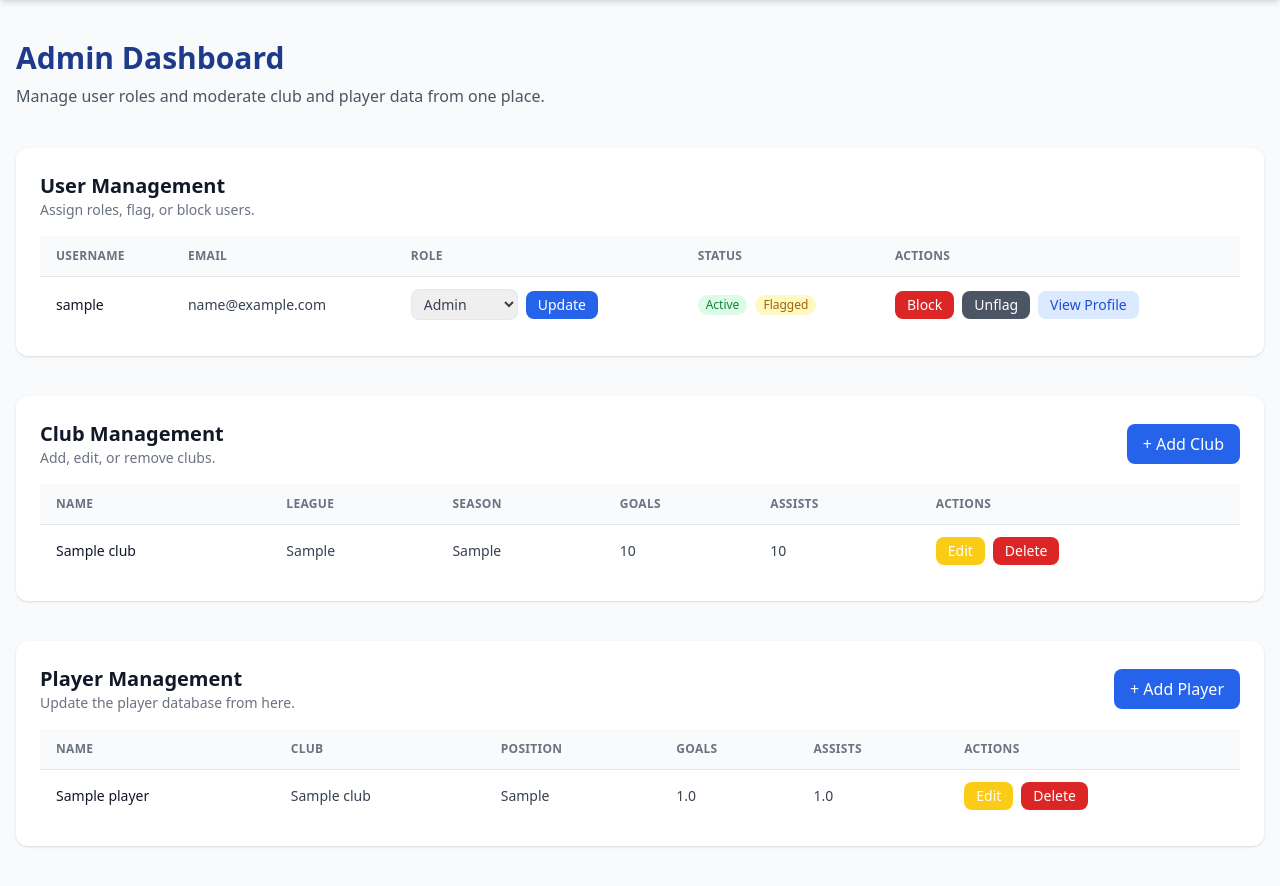
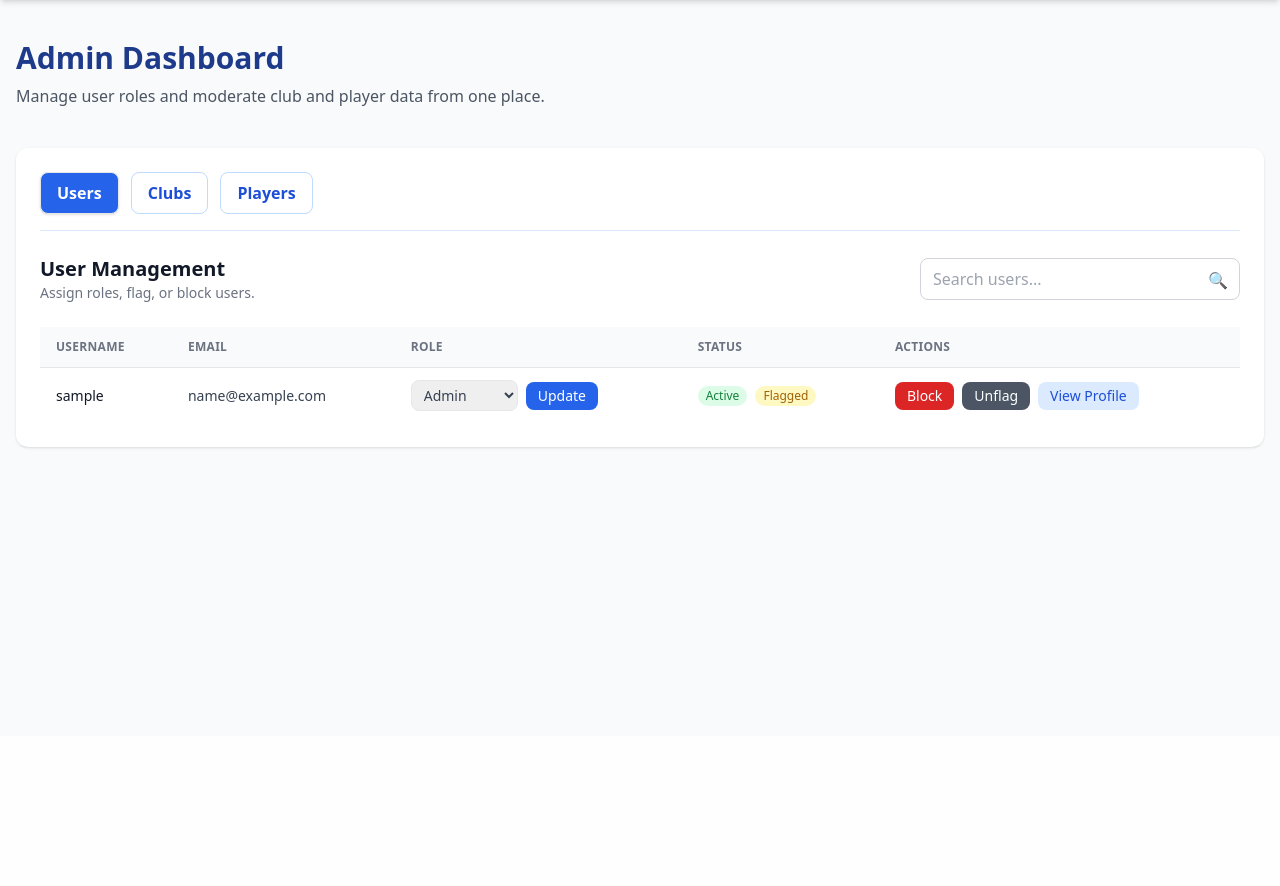
Before and after one commit to pbp-kelompok-B04/goalytics, a Django app: page /adminpanel/ in a window 1280 px wide. Shown: the part 64-950 px from the top of the page. After the commit the page ends 513 px from the top, so only its background shows below. Run offline with Django 5.2, Linux system fonts and the light colour scheme; a user stored in the database is signed in; tables that the repository leaves empty hold one stand-in row (values such as "Sample post"); grey boxes marked "Sample" are stand-in pictures; some libraries are stand-ins or nearby versions.

Commit message:
Admin Panel Enhancement, Added Search Feature

```diff
--- a/adminpanel/templates/adminpanel/dashboard.html
+++ b/adminpanel/templates/adminpanel/dashboard.html
@@ -8,11 +8,38 @@
     <p class="text-gray-600 mt-2">Manage user roles and moderate club and player data from one place.</p>
   </div>
 
-  <section class="bg-white shadow rounded-xl p-6">
-    <div class="flex items-center justify-between mb-4">
+  <div class="bg-white shadow rounded-xl p-4 sm:p-6">
+    <div class="flex flex-wrap gap-3 border-b border-blue-100 pb-4 mb-6">
+      <button type="button"
+              class="section-tab px-4 py-2 rounded-lg border border-blue-200 text-blue-700 font-semibold transition focus:outline-none focus:ring-2 focus:ring-blue-300"
+              data-target-section="users">
+        Users
+      </button>
+      <button type="button"
+              class="section-tab px-4 py-2 rounded-lg border border-blue-200 text-blue-700 font-semibold transition focus:outline-none focus:ring-2 focus:ring-blue-300"
+              data-target-section="clubs">
+        Clubs
+      </button>
+      <button type="button"
+              class="section-tab px-4 py-2 rounded-lg border border-blue-200 text-blue-700 font-semibold transition focus:outline-none focus:ring-2 focus:ring-blue-300"
+              data-target-section="players">
+        Players
+      </button>
+    </div>
+
+    <div class="space-y-12">
+      <section class="admin-section space-y-6" data-section="users">
+        <div class="flex flex-col md:flex-row md:items-center md:justify-between gap-4">
           <div>
             <h2 class="text-xl font-semibold text-gray-900">User Management</h2>
             <p class="text-sm text-gray-500">Assign roles, flag, or block users.</p>
+          </div>
+          <div class="relative max-w-xs w-full">
+            <input type="text"
+                   placeholder="Search users..."
+                   class="w-full border border-gray-300 rounded-lg px-3 py-2 pr-9 focus:outline-none focus:ring-2 focus:ring-blue-300"
+                   data-search-input="users">
+            <span class="absolute right-3 top-2.5 text-gray-400">🔍</span>
           </div>
         </div>
         <div class="overflow-x-auto">
@@ -29,7 +56,7 @@
             <tbody class="divide-y divide-gray-100 text-sm text-gray-700">
               {% for user in users %}
                 {% with profile=user.profile %}
-            <tr class="hover:bg-gray-50 transition">
+                <tr class="hover:bg-gray-50 transition" data-search-row="users">
                   <td class="px-4 py-3 font-medium text-gray-900">{{ user.username }}</td>
                   <td class="px-4 py-3">{{ user.email|default:"-" }}</td>
                   <td class="px-4 py-3">
@@ -94,21 +121,33 @@
                   <td colspan="5" class="px-4 py-6 text-center text-gray-500">No users found.</td>
                 </tr>
               {% endfor %}
+              <tr data-no-results="users" class="hidden">
+                <td colspan="5" class="px-4 py-6 text-center text-gray-500">No users match your search.</td>
+              </tr>
             </tbody>
           </table>
         </div>
       </section>
 
-  <section class="bg-white shadow rounded-xl p-6">
-    <div class="flex items-center justify-between mb-4">
+      <section class="admin-section space-y-6 hidden" data-section="clubs">
+        <div class="flex flex-col md:flex-row md:items-center md:justify-between gap-4">
           <div>
             <h2 class="text-xl font-semibold text-gray-900">Club Management</h2>
             <p class="text-sm text-gray-500">Add, edit, or remove clubs.</p>
+          </div>
+          <div class="flex items-center gap-3 w-full md:w-auto">
+            <div class="relative flex-1 md:flex-none md:w-64">
+              <input type="text"
+                     placeholder="Search clubs..."
+                     class="w-full border border-gray-300 rounded-lg px-3 py-2 pr-9 focus:outline-none focus:ring-2 focus:ring-blue-300"
+                     data-search-input="clubs">
+              <span class="absolute right-3 top-2.5 text-gray-400">🔍</span>
             </div>
             <a href="{% url 'adminpanel:club_create' %}"
                class="inline-flex items-center gap-2 bg-blue-600 text-white px-4 py-2 rounded-lg hover:bg-blue-500 transition">
               + Add Club
             </a>
+          </div>
         </div>
         <div class="overflow-x-auto">
           <table class="min-w-full divide-y divide-gray-200">
@@ -124,7 +163,7 @@
             </thead>
             <tbody class="divide-y divide-gray-100 text-sm text-gray-700">
               {% for club in clubs %}
-            <tr class="hover:bg-gray-50 transition">
+                <tr class="hover:bg-gray-50 transition" data-search-row="clubs">
                   <td class="px-4 py-3 font-medium text-gray-900">{{ club.name }}</td>
                   <td class="px-4 py-3">{{ club.league|default:"-" }}</td>
                   <td class="px-4 py-3">{{ club.season|default:"-" }}</td>
@@ -144,21 +183,33 @@
                   <td colspan="6" class="px-4 py-6 text-center text-gray-500">No clubs found.</td>
                 </tr>
               {% endfor %}
+              <tr data-no-results="clubs" class="hidden">
+                <td colspan="6" class="px-4 py-6 text-center text-gray-500">No clubs match your search.</td>
+              </tr>
             </tbody>
           </table>
         </div>
       </section>
 
-  <section class="bg-white shadow rounded-xl p-6">
-    <div class="flex items-center justify-between mb-4">
+      <section class="admin-section space-y-6 hidden" data-section="players">
+        <div class="flex flex-col md:flex-row md:items-center md:justify-between gap-4">
           <div>
             <h2 class="text-xl font-semibold text-gray-900">Player Management</h2>
             <p class="text-sm text-gray-500">Update the player database from here.</p>
+          </div>
+          <div class="flex items-center gap-3 w-full md:w-auto">
+            <div class="relative flex-1 md:flex-none md:w-64">
+              <input type="text"
+                     placeholder="Search players..."
+                     class="w-full border border-gray-300 rounded-lg px-3 py-2 pr-9 focus:outline-none focus:ring-2 focus:ring-blue-300"
+                     data-search-input="players">
+              <span class="absolute right-3 top-2.5 text-gray-400">🔍</span>
             </div>
             <a href="{% url 'adminpanel:player_create' %}"
                class="inline-flex items-center gap-2 bg-blue-600 text-white px-4 py-2 rounded-lg hover:bg-blue-500 transition">
               + Add Player
             </a>
+          </div>
         </div>
         <div class="overflow-x-auto">
           <table class="min-w-full divide-y divide-gray-200">
@@ -174,7 +225,7 @@
             </thead>
             <tbody class="divide-y divide-gray-100 text-sm text-gray-700">
               {% for player in players %}
-            <tr class="hover:bg-gray-50 transition">
+                <tr class="hover:bg-gray-50 transition" data-search-row="players">
                   <td class="px-4 py-3 font-medium text-gray-900">{{ player.name }}</td>
                   <td class="px-4 py-3">{{ player.club.name|default:"Free Agent" }}</td>
                   <td class="px-4 py-3">{{ player.get_position_display|default:player.position|default:"-" }}</td>
@@ -194,9 +245,66 @@
                   <td colspan="6" class="px-4 py-6 text-center text-gray-500">No players found.</td>
                 </tr>
               {% endfor %}
+              <tr data-no-results="players" class="hidden">
+                <td colspan="6" class="px-4 py-6 text-center text-gray-500">No players match your search.</td>
+              </tr>
             </tbody>
           </table>
         </div>
       </section>
     </div>
+  </div>
+</div>
+
+<script>
+(function () {
+  const buttons = document.querySelectorAll('[data-target-section]');
+  const sections = document.querySelectorAll('[data-section]');
+
+  function activateSection(target) {
+    sections.forEach(section => {
+      const isActive = section.dataset.section === target;
+      section.classList.toggle('hidden', !isActive);
+    });
+    buttons.forEach(btn => {
+      const isActive = btn.dataset.targetSection === target;
+      btn.classList.toggle('bg-blue-600', isActive);
+      btn.classList.toggle('text-white', isActive);
+      btn.classList.toggle('shadow', isActive);
+      btn.classList.toggle('border-blue-200', !isActive);
+      btn.classList.toggle('text-blue-700', !isActive);
+    });
+  }
+
+  buttons.forEach(btn => {
+    btn.addEventListener('click', () => activateSection(btn.dataset.targetSection));
+  });
+
+  if (buttons.length) {
+    activateSection(buttons[0].dataset.targetSection);
+  }
+
+  document.querySelectorAll('[data-search-input]').forEach(input => {
+    const scope = input.dataset.searchInput;
+    const rows = Array.from(document.querySelectorAll(`[data-search-row="${scope}"]`));
+    const noResultsRow = document.querySelector(`[data-no-results="${scope}"]`);
+
+    input.addEventListener('input', () => {
+      const term = input.value.trim().toLowerCase();
+      let visibleCount = 0;
+      rows.forEach(row => {
+        const matches = row.textContent.toLowerCase().includes(term);
+        row.classList.toggle('hidden', !matches);
+        if (matches) {
+          visibleCount += 1;
+        }
+      });
+      if (noResultsRow && rows.length) {
+        const shouldShowEmpty = visibleCount === 0;
+        noResultsRow.classList.toggle('hidden', !shouldShowEmpty);
+      }
+    });
+  });
+})();
+</script>
 {% endblock %}
```
Lines whose indentation alone changed are shown as unchanged.
